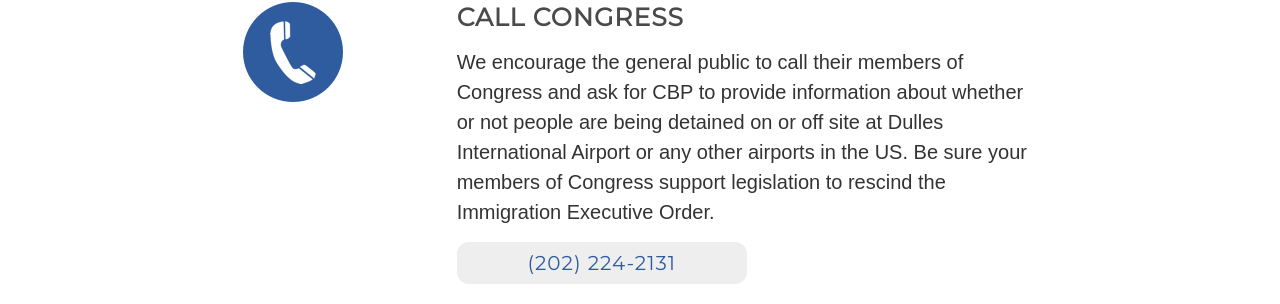
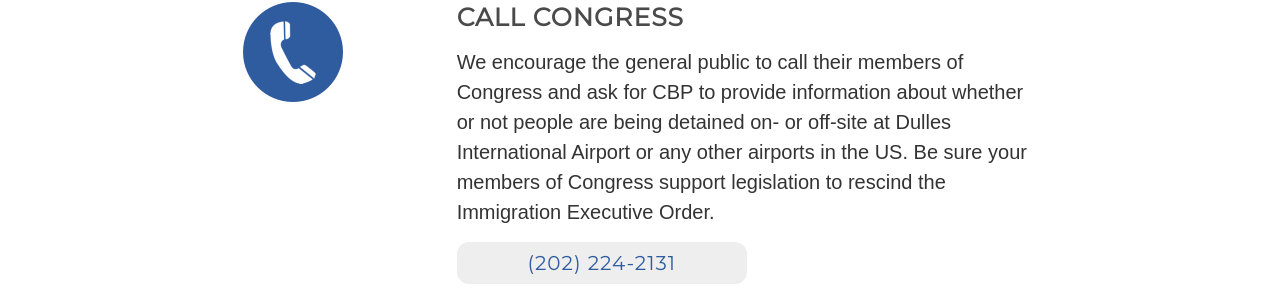
Before and after one commit to dullesjustice/site, a Jekyll site: the page built from action.md, in a window 1280 px wide. Shown: the part 812-1116 px from the top of the page. Built offline with Jekyll 4.4.1, drawn with Linux system fonts in a browser that asks for light colours; some web fonts are replaced.

Commit message:
Hyphens keep us connected

```diff
--- a/action.md
+++ b/action.md
@@ -31,7 +31,7 @@ permalink: /action/
         <div class="col-xs-12 col-sm-9 col-sm-offset-1">
           <h3>Call Congress</h3>
           <p>
-          We encourage the general public to call their members of Congress and ask for CBP to provide information about whether or not people are being detained on or off site at Dulles International Airport or any other airports in the US. Be sure your members of Congress support legislation to rescind the Immigration Executive Order.
+          We encourage the general public to call their members of Congress and ask for CBP to provide information about whether or not people are being detained on- or off-site at Dulles International Airport or any other airports in the US. Be sure your members of Congress support legislation to rescind the Immigration Executive Order.
           </p>
           <p class="fakebutton  col-sm-6 col-xs-12">(202) 224-2131</p>
         </div>
```
